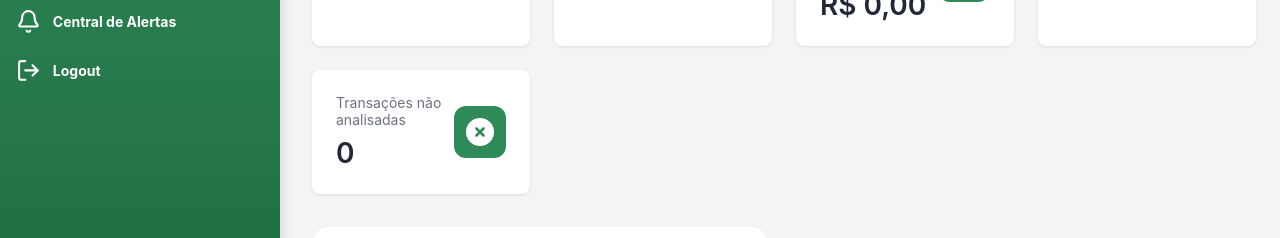
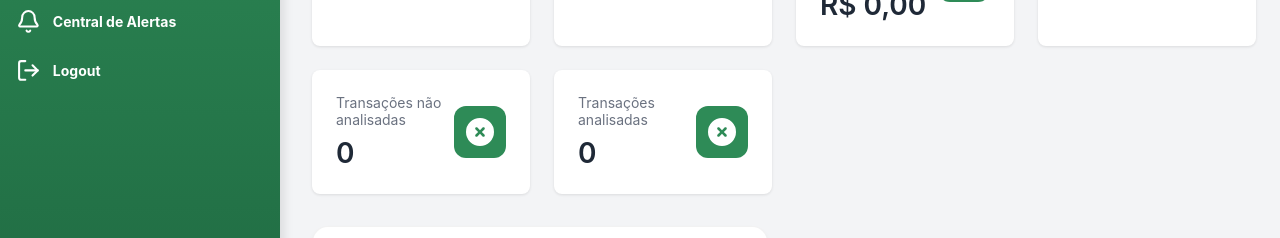
Before and after one commit to RusthenRonald2006/Portal-de-analise-em-anomalias-transacionais, a React (Create React App) app in the folder detec-anomalias/: page /portal in a window 1280 px wide. Shown: the part 240-478 px from the top of the page. Built offline with nearby package versions, Linux system fonts and the light colour scheme; no server answers; the HTML template or start-up script is replaced by a standard one.

Commit message:
adicionando mais um card para transações analisadas

```diff
--- a/detec-anomalias/src/components/Pages/Dashboard.js
+++ b/detec-anomalias/src/components/Pages/Dashboard.js
@@ -189,6 +189,7 @@ function Dashboard(){
         }), icon: faChartSimple, colorClass: styles.iconPurple },
         { title: "Fraudes Confirmadas", value: "12", icon: faCircleXmark, colorClass: styles.iconRed },
         { title: "Transações não analisadas", value: metricas.transacoes_nao_analisadas.toLocaleString("pt-BR"), icon: faCircleXmark, colorClass: styles.iconRed },
+        { title: "Transações analisadas", value: metricas.transacoes_nao_analisadas.toLocaleString("pt-BR"), icon: faCircleXmark, colorClass: styles.iconRed },
       ];
 
 
```
